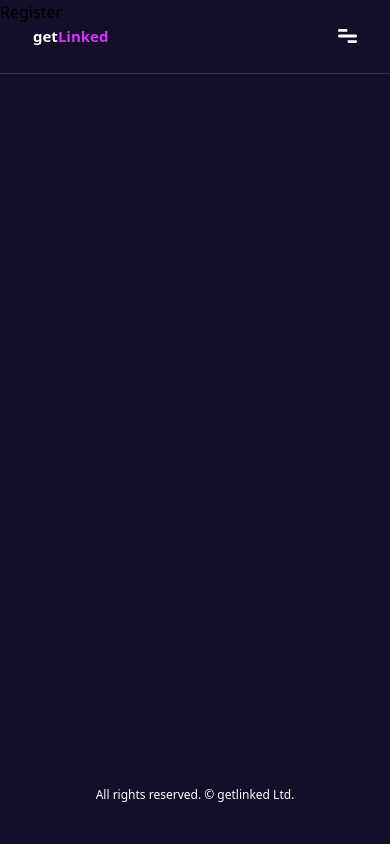
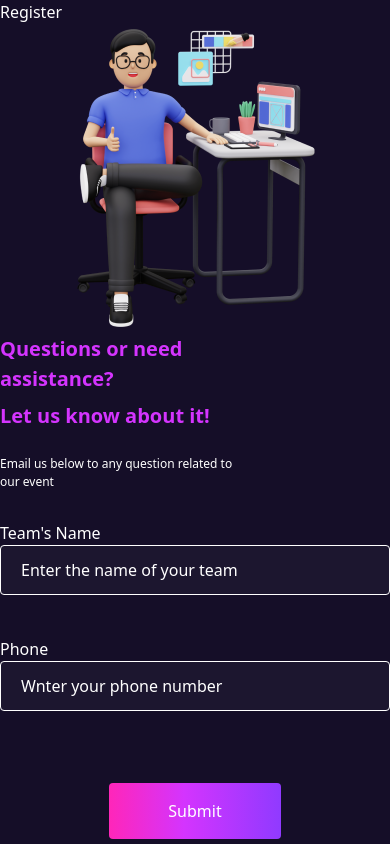
Before and after one commit to taiwonaf/landing-page, a React (Vite) app: page /register in a window 390 px wide. Built offline with nearby package versions, Linux system fonts and the light colour scheme.

Commit message:
Feat: started with register page mobile screen

```diff
--- /dev/null
+++ b/src/components/input/RegisterInput.tsx
@@ -0,0 +1,48 @@
+/* eslint-disable @typescript-eslint/no-explicit-any */
+import { ChangeEvent } from "react";
+
+interface IRegisterInput {
+  type: string;
+  name: string;
+  placeholder: string;
+  onChange: (e: string | ChangeEvent<any>) => void;
+  onBlur: (e: string | ChangeEvent<any>) => void;
+  value: string;
+  error: any;
+  touched: any;
+  label: string;
+}
+
+const RegisterInput: React.FC<IRegisterInput> = ({
+  type,
+  name,
+  placeholder,
+  onChange,
+  onBlur,
+  value,
+  error,
+  touched,
+  label,
+}) => {
+  return (
+    <div className="flex flex-col justify-start items-start w-full relative">
+      <label htmlFor={name}>{label}</label>
+      <input
+        type={type}
+        name={name}
+        placeholder={placeholder}
+        onChange={onChange}
+        onBlur={onBlur}
+        value={value}
+        className="border-[1px] bg-white/[0.03] border-white rounded-[4px] w-full py-[12px] px-[20px] text-white placeholder:text-white outline-none text-[16px] placeholder:text-[16px]"
+      />
+      {touched && error && (
+        <p className="text-red-500 text-[12px] absolute bottom-[-25px]">
+          {error}
+        </p>
+      )}
+    </div>
+  );
+};
+
+export default RegisterInput;
--- /dev/null
+++ b/src/components/register/RegisterMobile.tsx
@@ -0,0 +1,79 @@
+import { Field, Formik } from "formik";
+import RegisterImg from "../../assets/images/register.png";
+import FormButton from "../button/FormButton";
+import { initialValues, validationSchema } from "../../validators/register";
+import { IRegiser } from "../../types/register.model";
+import RegisterInput from "../input/RegisterInput";
+const RegisterMobile = () => {
+  const onSubmit = (values: IRegiser) => {
+    console.log(values);
+  };
+  return (
+    <div className="bg-secondary min-h-screen w-full text-white">
+      <div>
+        <h4>Register</h4>
+        <div>
+          <img src={RegisterImg} alt="" />
+        </div>
+        <Formik
+          initialValues={initialValues}
+          validationSchema={validationSchema}
+          onSubmit={onSubmit}
+        >
+          {({
+            handleChange,
+            handleBlur,
+            handleSubmit,
+            values,
+            errors,
+            touched,
+          }) => (
+            <div className="max-w-[437px] w-full mx-auto relative">
+              <div className="mb-[24px] flex flex-col gap-[7px] text-[20px] text-tertiary font-[600]">
+                <h3>
+                  Questions or need <br /> assistance?
+                </h3>
+                <h3>Let us know about it!</h3>
+              </div>
+              <div className="mb-[30px]">
+                <p className="text-white text-[12px] max-w-[240px] w-full">
+                  Email us below to any question related to our event
+                </p>
+              </div>
+              <div className="flex flex-col gap-[42px]">
+                <RegisterInput
+                  label="Team's Name"
+                  name={"teamsName"}
+                  placeholder={"Enter the name of your team"}
+                  type={"text"}
+                  onChange={handleChange}
+                  onBlur={handleBlur}
+                  value={values.teamsName}
+                  error={errors.teamsName}
+                  touched={touched.teamsName}
+                />
+                <RegisterInput
+                  placeholder={"Wnter your phone number"}
+                  name={"mail"}
+                  label={"Phone"}
+                  type={"number"}
+                  onChange={handleChange}
+                  onBlur={handleBlur}
+                  value={values.phone}
+                  error={errors.phone}
+                  touched={touched.phone}
+                />
+                <div className="mb-[30px] relative"></div>
+              </div>
+              <div className="flex justify-center items-center mb-[41px]">
+                <FormButton handleClick={handleSubmit} text="Submit" />
+              </div>
+            </div>
+          )}
+        </Formik>
+      </div>
+    </div>
+  );
+};
+
+export default RegisterMobile;
--- a/src/pages/Contact.tsx
+++ b/src/pages/Contact.tsx
@@ -131,7 +131,7 @@ const Contact = () => {
       {isMobile && (
         <div className="w-full h-screen bg-secondary relative">
           <div className="absolute flex justify-start items-center">
-            <img src={PurpleLens} alt="" />
+            <img src={PurpleLens} alt="" className="bg-mode" />
           </div>
           <div className="max-w-[1255px] w-full h-full mx-auto flex flex-col justify-start items-start px-[20px] pt-[47px]">
             <div className="fixed top-[67px] left-[183px] w-[11px] h-[13px]">
--- a/src/pages/Register.tsx
+++ b/src/pages/Register.tsx
@@ -1,5 +1,10 @@
+import { useMediaQuery } from "react-responsive";
+import RegisterMobile from "../components/register/RegisterMobile";
+
 const Register = () => {
-  return <div>Register</div>;
+  const isMobile = useMediaQuery({ query: "(max-width: 768px)" });
+  const isDesktop = useMediaQuery({ query: "(min-width: 768px)" });
+  return <>{isMobile && <RegisterMobile />}</>;
 };
 
 export default Register;
--- /dev/null
+++ b/src/validators/register.ts
@@ -0,0 +1,22 @@
+import * as Yup from "yup";
+import { IRegiser } from "../types/register.model";
+
+export const initialValues: IRegiser = {
+  teamsName: "",
+  phone: "",
+  email: "",
+  projectTopic: "",
+  category: "",
+  groupSize: 0,
+};
+
+export const validationSchema = Yup.object().shape({
+  teasmsName: Yup.string().required("Teams Name is required"),
+  phone: Yup.string().required("Phone is required"),
+  email: Yup.string()
+    .required("Message is required")
+    .email("Not type of email"),
+  projectTopic: Yup.string().required("Project Topic is required"),
+  category: Yup.string().required("Category is required"),
+  groupSize: Yup.number().required("Group Size is required"),
+});
```
Also changed, not shown: src/AppRouter.tsx (+4 -4 lines), src/types/register.model.ts (added, +8 -0 lines), src/assets/images/register.png (added).
